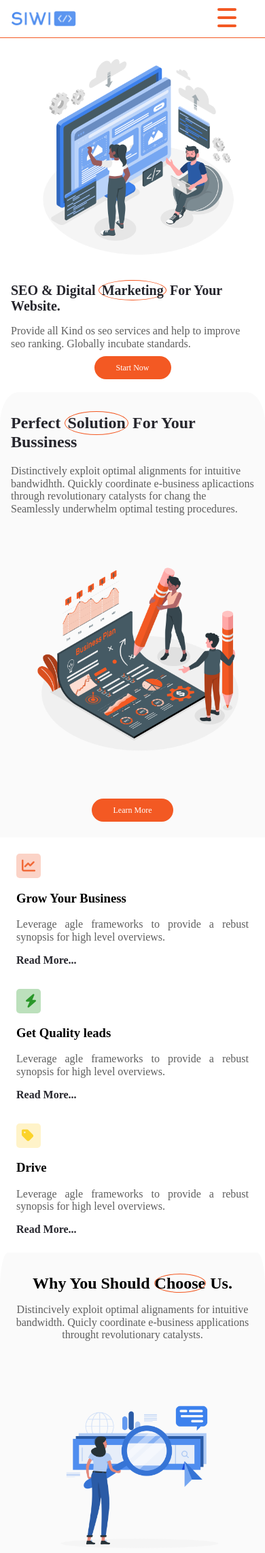
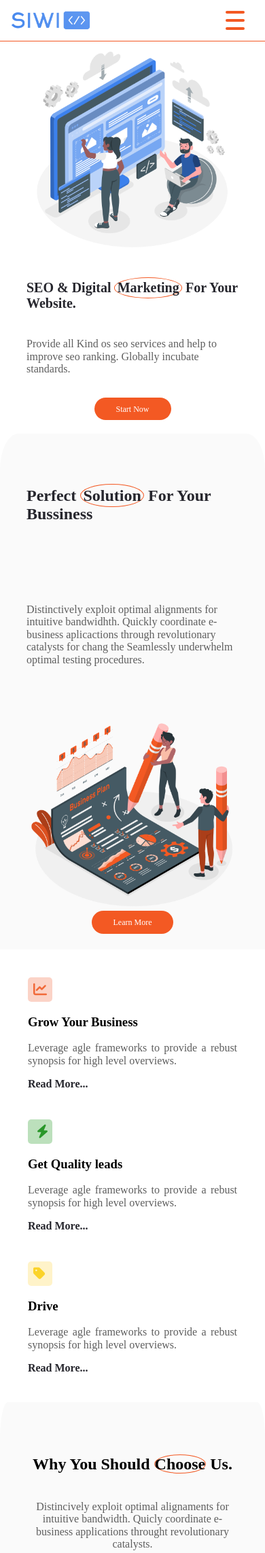
Before and after one commit to sigfriedga/project_tfg, a PHP site: page / in a window 390 px wide. Shown: the top 2285 px of the page at 68% size. Run offline with PHP 8.4, Linux system fonts and the light colour scheme; some libraries are stand-ins or nearby versions.

Commit message:
responsive an mediaQ 768px

```diff
--- a/css/main.css
+++ b/css/main.css
@@ -112,12 +136,25 @@ textarea {
   font-size: 12px;
 }
 
+@media (min-width: 768px) {
+  .btn__orange {
+    padding: 1.2rem 6rem;
+    font-size: 20px;
+  }
+}
+
 
 
 /**********************************NAV*********************************/
-img {
-  max-width: 6rem;
+.img__nav img {
+  width: 30%;
   margin: 1rem;
+}
+
+@media (min-width: 500px) {
+  .img__nav img {
+    max-width: 145px;
+  }
 }
 
 .hamburger {
@@ -127,7 +164,7 @@ img {
   top: 0;
   height: 30px;
   width: 30px;
-  padding: 1rem 20rem;
+  padding: 5% 5% 5% 85%;
   -webkit-transform: translate3d(0, 0, 0);
   transform: translate3d(0, 0, 0);
   -webkit-transition: -webkit-transform 0.25s cubic-bezier(0.05, 1.04, 0.72, 0.98);
@@ -244,7 +287,14 @@ img {
   font-size: 20px;
   font-family: var(--font_headings);
   color: var(--dark);
-  margin: 1rem;
+  margin: 10%;
+}
+
+@media (min-width: 768px) {
+  .header__area h1 {
+    font-size: 40px;
+    margin: 8%;
+  }
 }
 
 .header__area span {
@@ -256,12 +306,12 @@ img {
 
 .header__area p {
   color: var(--grey);
-  margin: 1rem;
+  margin: 10%;
 }
 
 .header__area img {
   max-width: 80%;
-  padding: 0rem 2rem;
+  padding: 0% 10%;
 }
 
 .header__area .header__btn {
@@ -280,10 +335,22 @@ section .solution__area {
   border-top-right-radius: 7%;
 }
 
+@media (min-width: 768px) {
+  section .solution__area {
+    padding-bottom: 1%;
+  }
+}
+
 .solution__area h2 {
   color: var(--dark);
-  padding: 2rem 1rem 0rem;
+  padding: 20% 10%;
   text-align: initial;
+}
+
+@media (min-width: 768px) {
+  .solution__area h2 {
+    padding: 9% 10% 5% 15%;
+  }
 }
 
 .solution__area h2 span {
@@ -293,21 +360,33 @@ section .solution__area {
   margin: 0rem;
 }
 
-
 .solution__area p {
-  margin: 1rem;
+  margin: 10%;
   padding-bottom: 1rem;
   color: var(--grey);
 }
 
+@media (min-width: 768px) {
+  .solution__area p {
+    font-size: 20px;
+    margin: 5%;
+  }
+}
+
 .solution__area img {
   max-width: 80%;
-  padding: 0rem 2rem 3rem;
+  padding: 0% 10%;
 }
 
 .solution__area .solution__btn {
   text-align: center;
   padding-bottom: 2rem;
+}
+
+@media (min-width: 768px) {
+  .solution__area .solution__btn {
+    margin: 5%;
+  }
 }
 
 /******************************SERVICES*****************************/
@@ -316,9 +395,16 @@ section .solution__area {
 }
 
 .service__box {
-  margin: 1rem;
-  padding: 0.5rem;
+  margin: 10%;
+  padding: 0.5%;
   border-radius: 5px;
+}
+
+@media (min-width: 768px) {
+  .service__box {
+    margin-top: 5%;
+    margin-bottom: 5%;
+  }
 }
 
 .service__box:hover {
@@ -375,7 +461,7 @@ section .solution__area {
 }
 
 .choose_box {
-  margin: 0.5rem;
+  margin: 0.5%;
   border-radius: 7px;
   padding-bottom: 1rem;
 }
@@ -388,9 +474,16 @@ section .solution__area {
 }
 
 .choose__text h2 {
-  margin: 1rem;
-  padding-top: 2rem;
+  margin: 10%;
+  padding-top: 20%;
   text-align: center;
+}
+
+@media (min-width: 768px) {
+  .choose__text h2 {
+    padding-top: 10%;
+    margin-top: 5%;
+  }
 }
 
 .choose__text h2 span {
@@ -401,26 +494,45 @@ section .solution__area {
 }
 
 .choose__text p {
-  margin: 0rem 1rem 2rem;
+  margin: 0% 10% 20%;
   text-align: center;
   color: var(--grey);
 }
 
+@media (min-width: 768px) {
+  .choose__text p {
+    margin-bottom: 5%;
+  }
+}
+
+
 .choose_box img {
   max-width: 80%;
-  padding: 0rem 2rem;
+  padding: 0% 10%;
 }
 
-.choose_box h3 {
+.choose_box h2 {
   font-family: var(--font_headings);
   font-size: 22px;
   text-align: center;
-  margin-top: 0.5rem;
+  margin-top: 0.5%;
+}
+
+@media (min-width: 768px) {
+  .choose_box h2 {
+    font-size: 35px;
+  }
 }
 
 .choose_box p {
   text-align: center;
   color: var(--grey);
+}
+
+@media (min-width: 768px) {
+  .choose_box p {
+    margin: 5% 5% 10%;
+  }
 }
 
 .choose__btn {
--- a/index.html
+++ b/index.html
@@ -114,16 +114,16 @@
     </div>
     <div class="choose_box">
       <img src="img/Search engines-rafiki.png" alt="">
-      <h3>Keywords Research</h3>
+      <h2>Keywords Research</h2>
       <p>Business applications through revolutionary catalysts for change the Seamlessly underwhelm dures.</p>
       <div class="choose__btn">
         <a class="btn__orange" href="#">Learn More > </a>
       </div>
     </div>
-    <!--choose_box-->
+    <!--choose-->
     <div class="choose_box">
       <img src="img/Fast loading-pana.png" alt="">
-      <h3>Keywords Research</h3>
+      <h2>Keywords Research</h2>
       <p>Business applications through revolutionary catalysts for change the Seamlessly underwhelm dures.</p>
       <div class="choose__btn">
         <a class="btn__orange" href="#">Learn More > </a>
@@ -132,7 +132,7 @@
     <!--choose_box-->
     <div class="choose_box">
       <img src="img/Social Dashboard-amico.png" alt="">
-      <h3>Keywords Research</h3>
+      <h2>Keywords Research</h2>
       <p>Business applications through revolutionary catalysts for change the Seamlessly underwhelm dures.</p>
       <div class="choose__btn">
         <a class="btn__orange" href="#">Learn More > </a>
```
Also changed, not shown: other parts of css/main.css (+74 -11 lines), js/main.js (+0 -9 lines).
